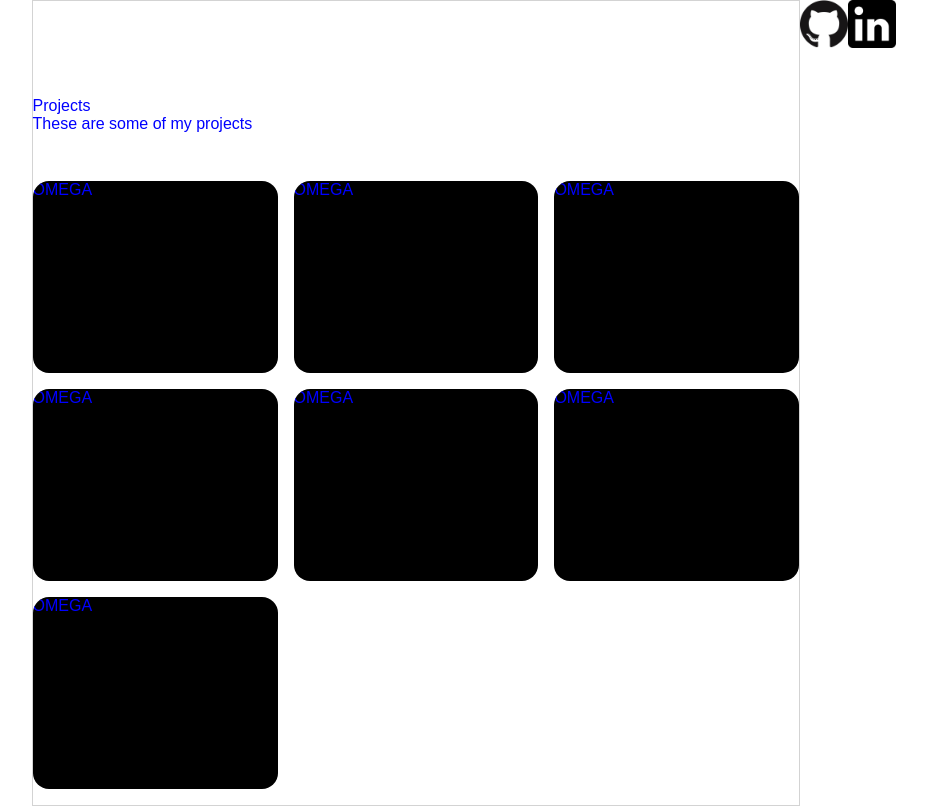
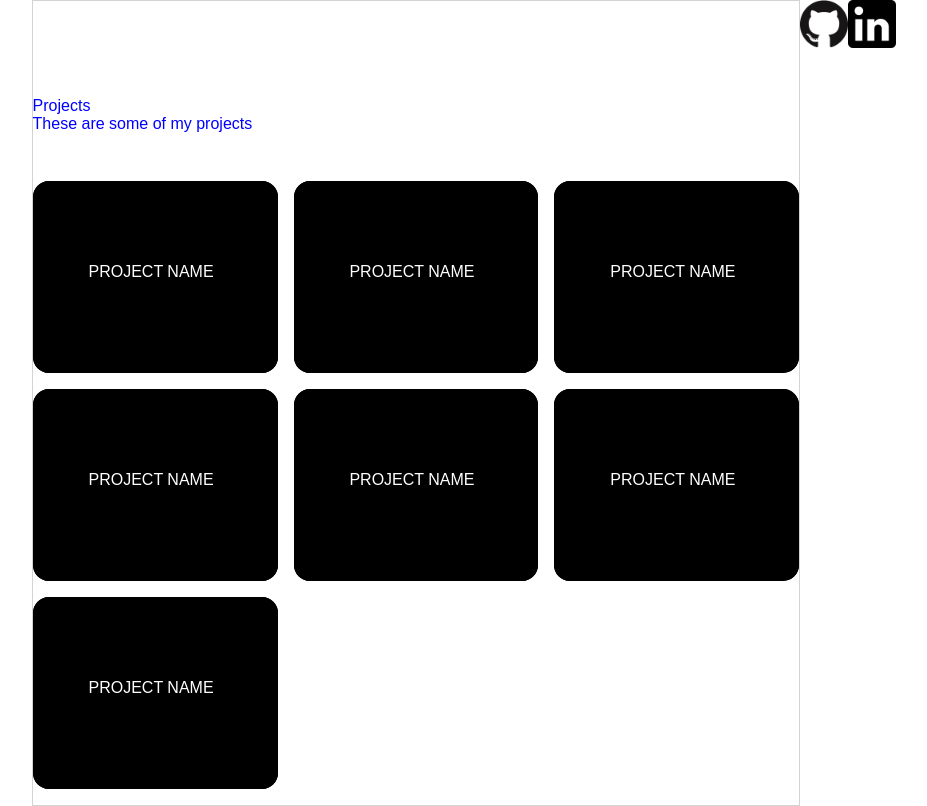
Before and after one commit to PanicP/panicp-profile, a React app: page /project in a window 1280 px wide. Shown: the whole page, without its empty margins (224-1151 px from the left). Built offline with nearby package versions, Linux system fonts and the light colour scheme.

Commit message:
wip: add something to box

```diff
--- a/src/components/project/ProjectBox.scss
+++ b/src/components/project/ProjectBox.scss
@@ -3,7 +3,7 @@
   width: 100%;
   min-height: 48px;
   max-height: 48px;
-  // background-color: black;
+  background-color: black;
   border-radius: 16px;
   overflow-y: hidden;
 
@@ -12,6 +12,7 @@
     display: flex;
     flex-direction: column;
     background-color: black;
+    color: white;
     // background-image: none;
     // background-image: linear-gradient(180deg, black, black);
     width: 100%;
@@ -20,10 +21,17 @@
 
     > .upper-box {
       flex: 1;
+      display: flex;
+      justify-content: center;
+      align-items: center;
     }
 
     > .lower-box {
       flex: 1;
+      display: flex;
+      flex-direction: column;
+      justify-content: space-evenly;
+      align-items: center;
     }
   }
 }
--- a/src/components/project/ProjectBox.tsx
+++ b/src/components/project/ProjectBox.tsx
@@ -11,12 +11,13 @@ interface IProjectBox {
 const ProjectBox = ({ image, title, description }: IProjectBox) => {
   return <>
     <div className="box-container">
-      <motion.div className="box-motion" whileHover={{ backgroundColor: 'red', bottom: 0 }}>
+      <motion.div className="box-motion" whileHover={{ bottom: 0 }}>
         <div className="upper-box">
-          OMEGA
+          { title ? title : 'PROJECT NAME' }
         </div>
         <div className="lower-box">
-          lul
+          { description ? description : 'PROJECT DESCRIPTION' }
+          <button>Source</button>
         </div>
       </motion.div>
     </div>
```
